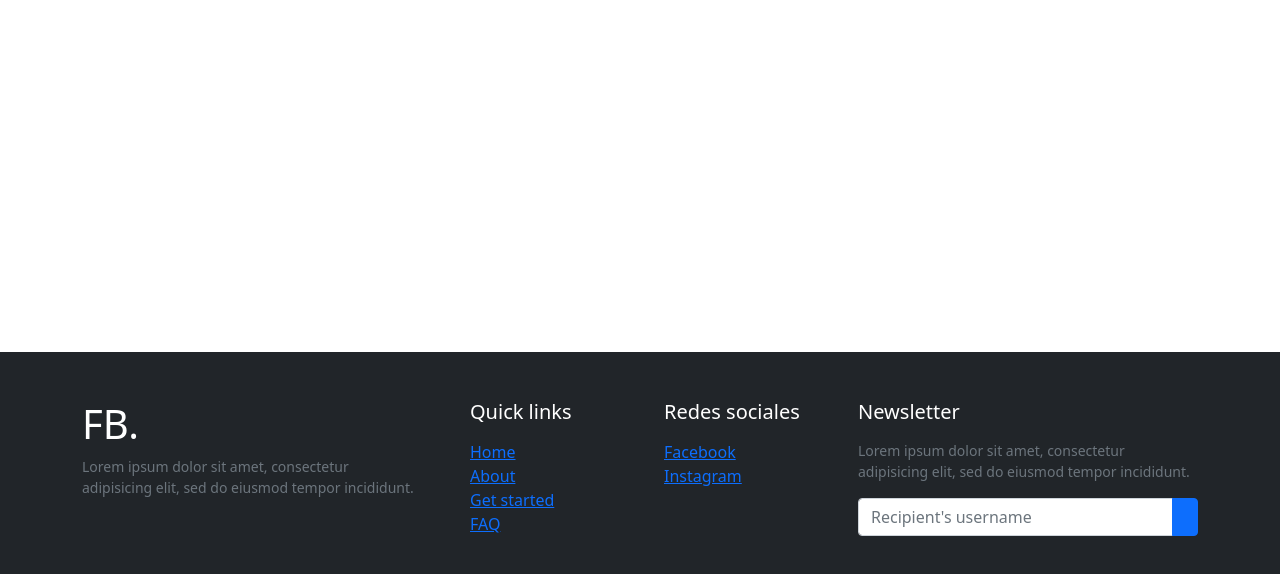
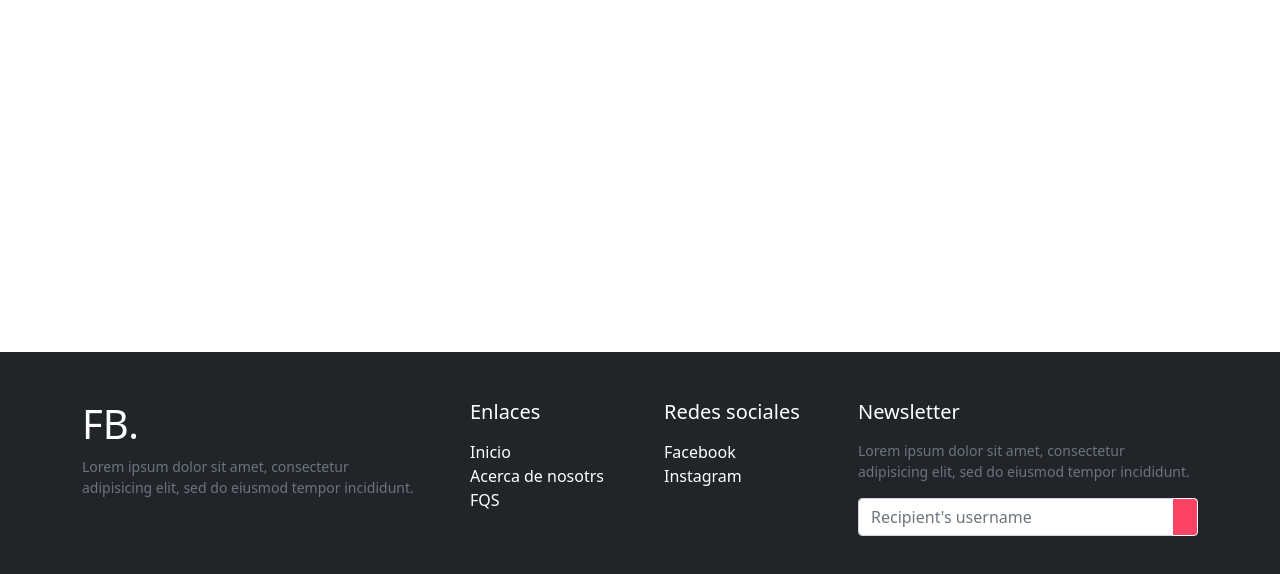
Before and after one commit to Lu-Mendez/CRUD-APP-JS, a plain HTML site: page index.html in a window 1280 px wide. Shown: the part 200-774 px from the top of the page. Drawn offline with nearby package versions, Linux system fonts and the light colour scheme.

Commit message:
update estilos

```diff
--- a/css/styles.css
+++ b/css/styles.css
@@ -51,15 +51,21 @@ text-small {
     font-size: 0.9rem;
   }
 
-  a {
+  .list a {
     color:white;
     text-decoration: none;
     transition: all 0.3s;
   }
 
-  a:hover, a:focus {
+  .list a:hover, a:focus {
+    color: bisque;
     text-decoration: none;
   }
+  .btn.btn-primary{
+    background-color:#FE4365;
+    border-color: #fff;
+  }
+
 
   form-control {
     background: #FE4365;
--- a/index.html
+++ b/index.html
@@ -42,19 +42,18 @@
               <p class="small text-muted">Lorem ipsum dolor sit amet, consectetur adipisicing elit, sed do eiusmod tempor incididunt.</p>
           </div>
           <div class="col-lg-2 col-md-6">
-              <h5 class="text-white mb-3">Quick links</h5>
+              <h5 class="text-white mb-3">Enlaces</h5>
               <ul class="list-unstyled text-muted">
-                  <li><a href="#">Home</a></li>
-                  <li><a href="#">About</a></li>
-                  <li><a href="#">Get started</a></li>
-                  <li><a href="#">FAQ</a></li>
+                  <li class="list"><a href="#">Inicio</a></li>
+                  <li class="list"><a href="#">Acerca de nosotrs</a></li>
+                  <li class="list"><a href="#">FQS</a></li>
               </ul>
           </div>
           <div class="col-lg-2 col-md-6">
               <h5 class="text-white mb-3">Redes sociales</h5>
               <ul class="list-unstyled text-muted">
-                  <li><a href="https://es-la.facebook.com/">Facebook</a></li>
-                  <li><a href="https://www.instagram.com/">Instagram</a></li>
+                  <li class="list"><a href="https://es-la.facebook.com/">Facebook</a></li>
+                  <li class="list"><a href="https://www.instagram.com/">Instagram</a></li>
               </ul>
           </div>
           <div class="col-lg-4 col-md-6">
```
